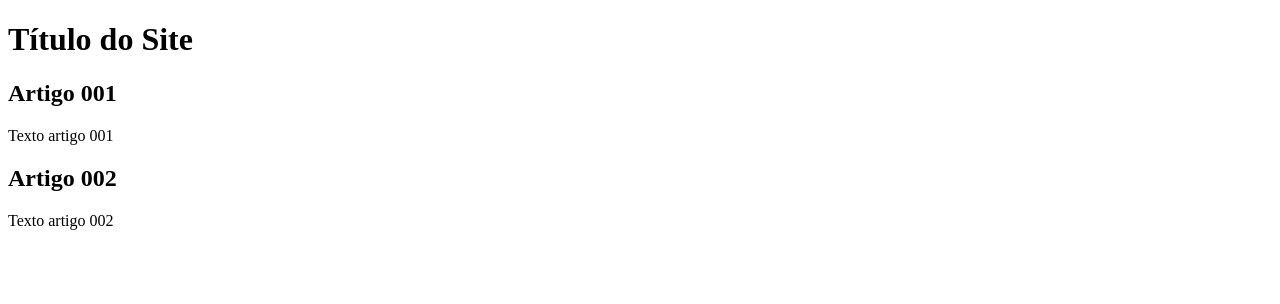
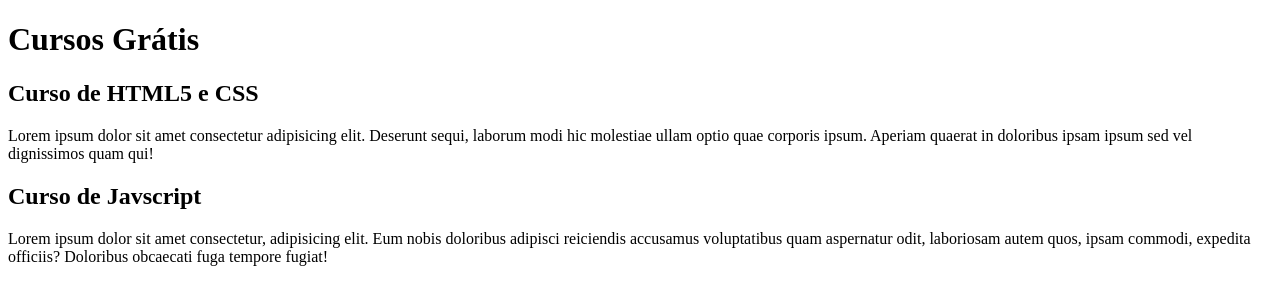
Before and after one commit to VBrunello/projeto-site, a plain HTML site: page index.html in a window 1280 px wide. Drawn offline with Linux system fonts and the light colour scheme.

Commit message:
comecei a escrever o conteúdo

```diff
--- a/index.html
+++ b/index.html
@@ -8,15 +8,15 @@
 <body>
     <main>
         <header>
-            <h1>Título do Site</h1>
+            <h1>Cursos Grátis</h1>
         </header>
         <article>
-            <h2>Artigo 001</h2>
-            <p>Texto artigo 001</p>
+            <h2>Curso de HTML5 e CSS</h2>
+            <p>Lorem ipsum dolor sit amet consectetur adipisicing elit. Deserunt sequi, laborum modi hic molestiae ullam optio quae corporis ipsum. Aperiam quaerat in doloribus ipsam ipsum sed vel dignissimos quam qui!</p>
         </article>
         <article>
-            <h2>Artigo 002</h2>
-            <p>Texto artigo 002</p>
+            <h2>Curso de Javscript</h2>
+            <p>Lorem ipsum dolor sit amet consectetur, adipisicing elit. Eum nobis doloribus adipisci reiciendis accusamus voluptatibus quam aspernatur odit, laboriosam autem quos, ipsam commodi, expedita officiis? Doloribus obcaecati fuga tempore fugiat!</p>
         </article>
     </main>
 </body>
```
